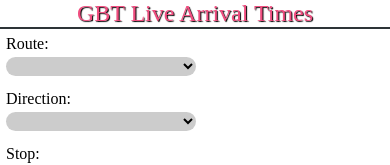
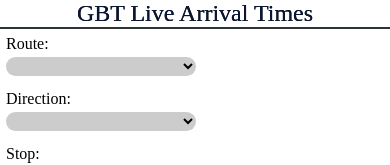
Before and after one commit to bigreni/bridgeport, a plain HTML site: page www/index.html in a window 390 px wide. Shown: the top 165 px of the page. Drawn offline with nearby package versions, Linux system fonts and the light colour scheme; some packages are replaced by stand-ins of ours; no server answers.

Commit message:
v1 fixes 3

```diff
--- a/www/css/index.css
+++ b/www/css/index.css
@@ -128,9 +128,9 @@
 {
 	margin-left: auto; margin-right: auto;
 	text-align: center;
-	color: #f14e80;
+	color: #091636;
 	border-bottom: 2px solid #2d3437;
-	text-shadow: 1px 1px 1px #000;
+	text-shadow: 0px 0px 0px #000;
 }
 
 select
```
